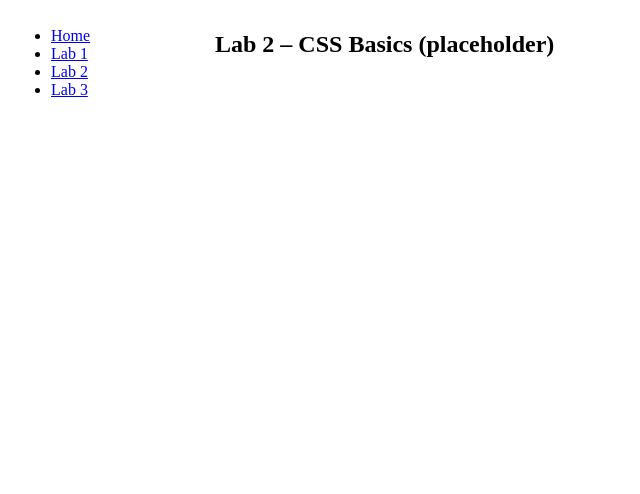
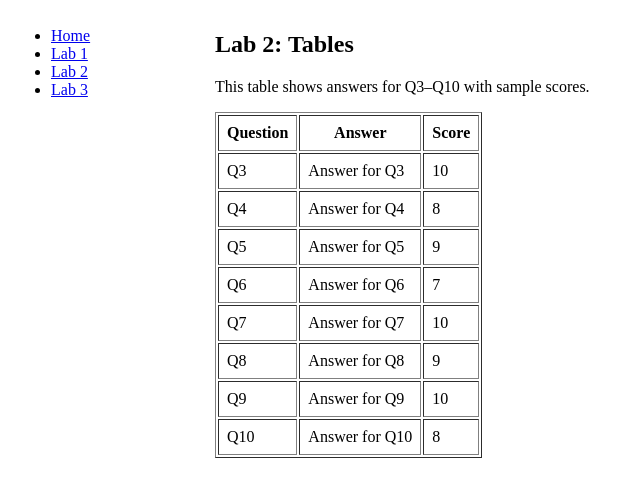
Before and after one commit to venkat5456/kambaz-next-js, a Next.js app: page /Labs/Lab2 in a window 1280 px wide. Shown: the top 494 px of the page, without its empty margins (0-640 px from the left). Built offline with nearby package versions, Linux system fonts and the light colour scheme.

Commit message:
fresh build

```diff
--- a/app/Labs/Lab2/page.tsx
+++ b/app/Labs/Lab2/page.tsx
@@ -1,3 +1,60 @@
 export default function Lab2() {
-  return <h2>Lab 2 – CSS Basics (placeholder)</h2>;
+  return (
+    <div id="wd-lab2">
+      <h2>Lab 2: Tables</h2>
+      <p>This table shows answers for Q3–Q10 with sample scores.</p>
+
+      <table border={1} cellPadding={8}>
+        <thead>
+          <tr>
+            <th>Question</th>
+            <th>Answer</th>
+            <th>Score</th>
+          </tr>
+        </thead>
+        <tbody>
+          <tr>
+            <td>Q3</td>
+            <td>Answer for Q3</td>
+            <td>10</td>
+          </tr>
+          <tr>
+            <td>Q4</td>
+            <td>Answer for Q4</td>
+            <td>8</td>
+          </tr>
+          <tr>
+            <td>Q5</td>
+            <td>Answer for Q5</td>
+            <td>9</td>
+          </tr>
+          <tr>
+            <td>Q6</td>
+            <td>Answer for Q6</td>
+            <td>7</td>
+          </tr>
+          <tr>
+            <td>Q7</td>
+            <td>Answer for Q7</td>
+            <td>10</td>
+          </tr>
+          <tr>
+            <td>Q8</td>
+            <td>Answer for Q8</td>
+            <td>9</td>
+          </tr>
+          <tr>
+            <td>Q9</td>
+            <td>Answer for Q9</td>
+            <td>10</td>
+          </tr>
+          <tr>
+            <td>Q10</td>
+            <td>Answer for Q10</td>
+            <td>8</td>
+          </tr>
+        </tbody>
+      </table>
+    </div>
+  );
 }
```
Also changed, not shown: app/(Kambaz)/Dashboard/page.tsx (+12 -10 lines), app/Labs/Lab 4/page.tsx (added, +119 -0 lines), app/Labs/Lab1/page.tsx (+21 -1 lines), app/Labs/Lab3/page.tsx (+11 -1 lines), public/images/starship.jpg.webp (added), public/images/teslabot.jpg (added).
